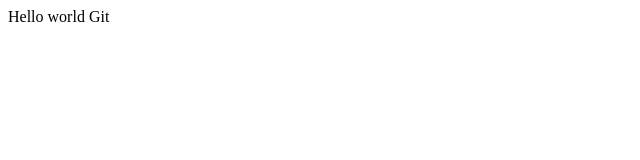
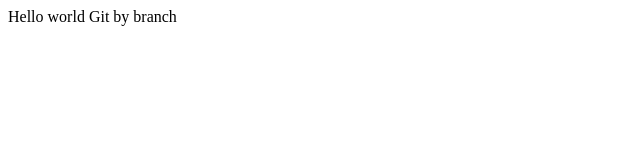
Before and after one commit to Satoshi-Nakahara-hogefuga/tutorial, a plain HTML site: page Git/WebContent/index.html in a window 1280 px wide. Shown: the full height of the page, 0-640 px from the left. Drawn offline with Linux system fonts and the light colour scheme.

Commit message:
[mod]index.html
branchにて修正

```diff
--- a/Git/WebContent/index.html
+++ b/Git/WebContent/index.html
@@ -5,6 +5,6 @@
 <title>Insert title here</title>
 </head>
 <body>
-Hello world Git
+Hello world Git by branch
 </body>
 </html>
```
